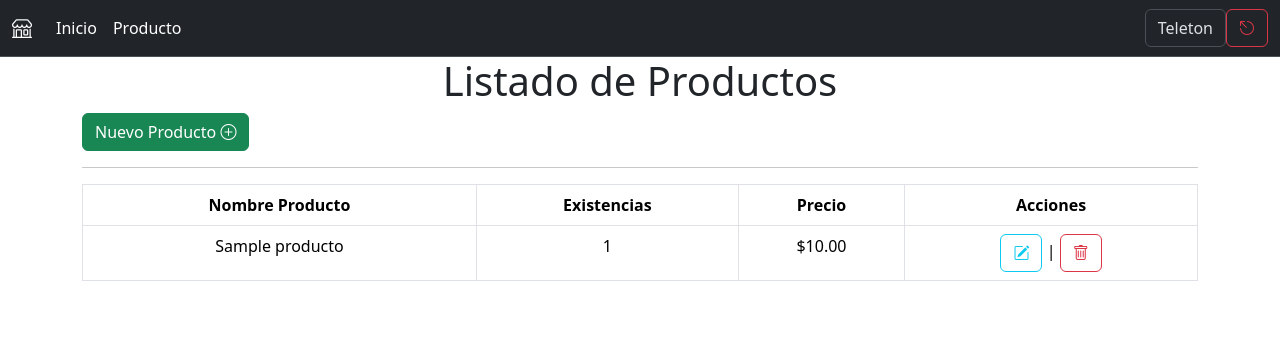
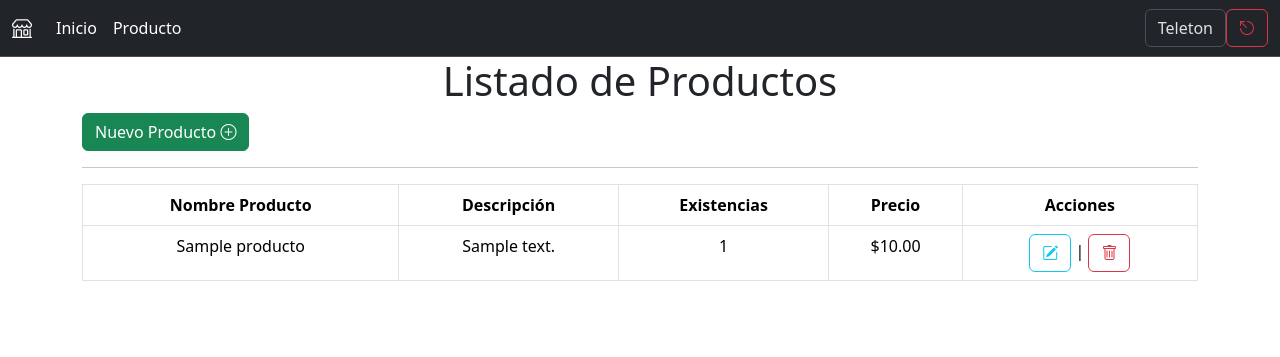
Before and after one commit to JLD986/teleton, a Django app: page /productos/ in a window 1280 px wide. Shown: the top 357 px of the page. Run offline with Django 4.2, Linux system fonts and the light colour scheme; tables that the repository leaves empty hold one stand-in row (values such as "Sample post").

Commit message:
Update productos.html
se agrega la descripción del producto en la pagina de productos

```diff
--- a/producto/templates/producto/productos.html
+++ b/producto/templates/producto/productos.html
@@ -15,6 +15,7 @@
                 <thead>
                     <tr>
                         <th scope="col">Nombre Producto</th>
+                        <th scope="col">Descripción</th>
                         <th scope="col">Existencias</th>
                         <th scope="col">Precio</th>
                         <th scope="col">Acciones</th>
@@ -24,6 +25,7 @@
                     {% for producto in productos %}
                     <tr>
                         <td>{{ producto.nombre }}</td>
+                        <td>{{ producto.descripcion }}</td>
                         <td>{{ producto.existencias }}</td>
                         <td>${{ producto.precio }}</td>
                         <td>
```
